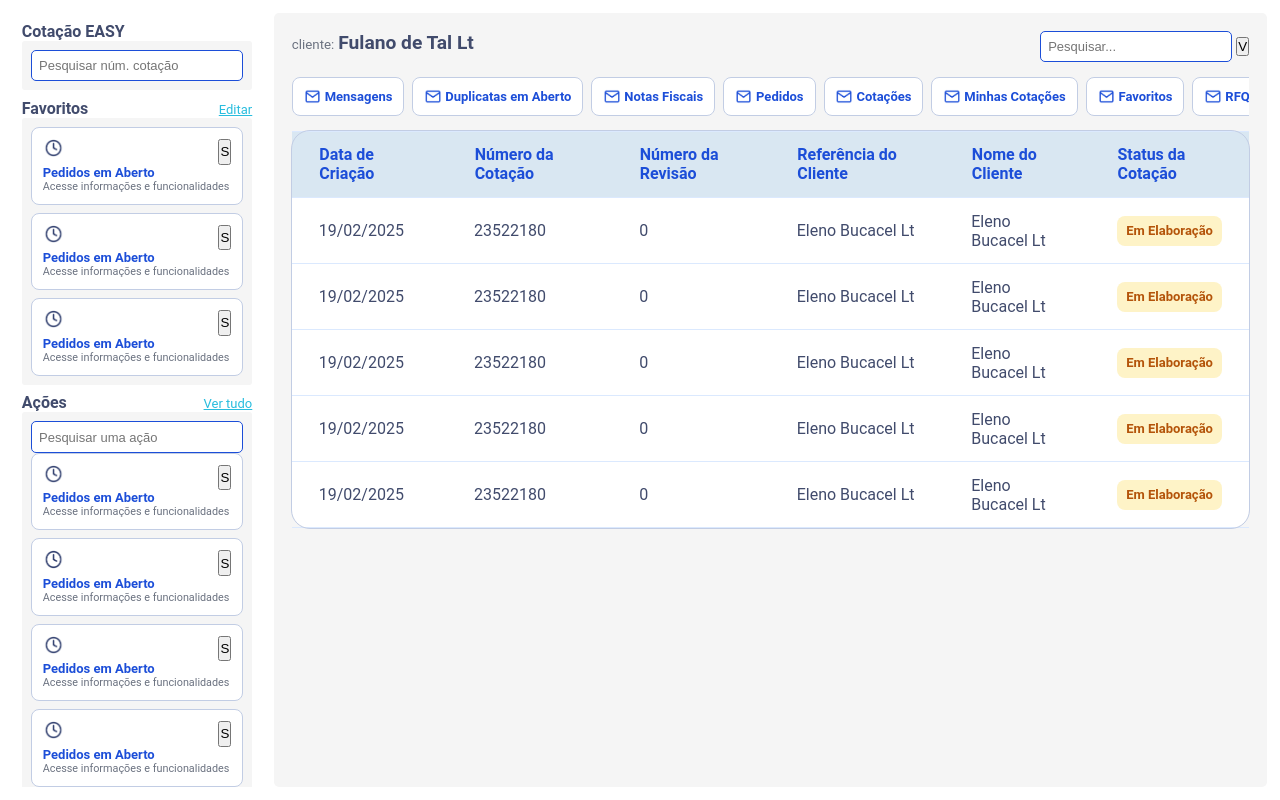
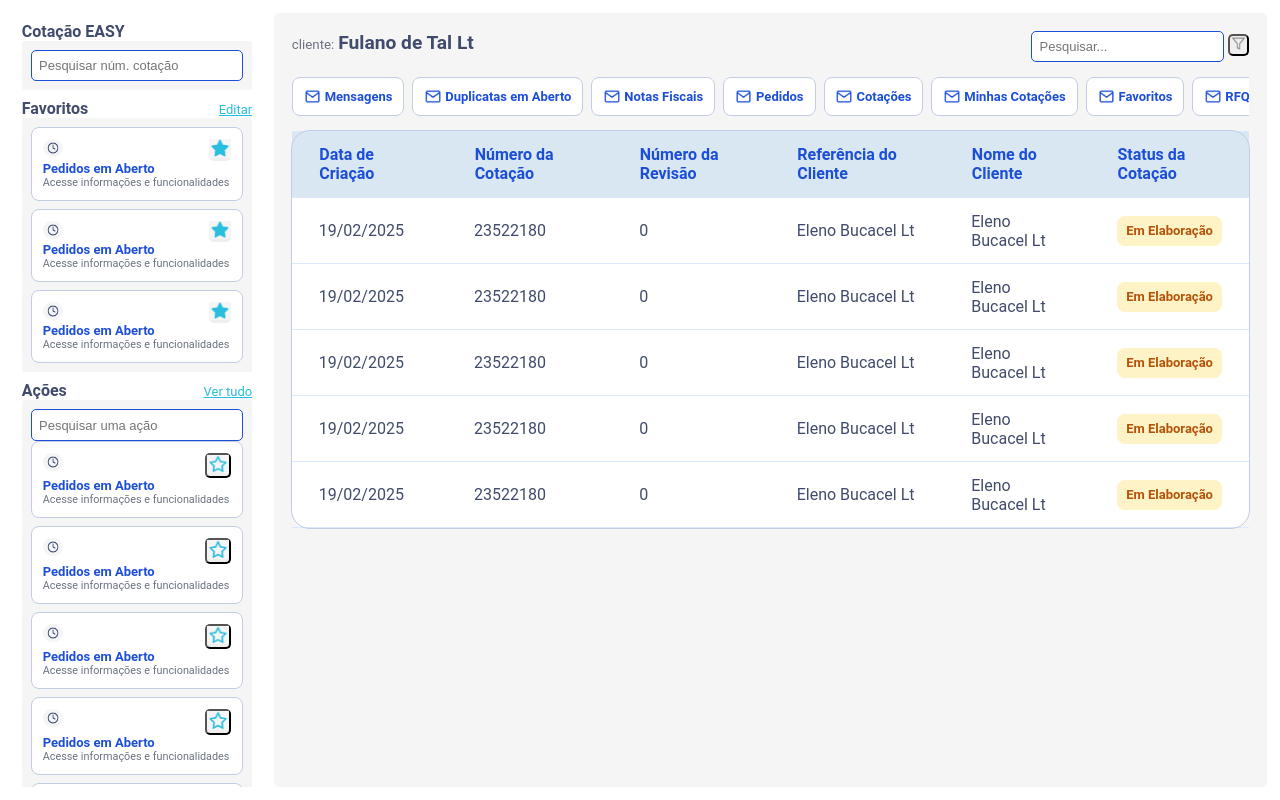
Before and after one commit to leticia-cs/cotacao-web, a plain HTML site: page index.html in a window 1280 px wide. Drawn offline with Linux system fonts and the light colour scheme.

Commit message:
added the rest of the icons and fixed some buttons.

```diff
--- a/index.html
+++ b/index.html
@@ -26,7 +26,9 @@
                 <div class="card-azul">
                     <div class="area-header">
                         <img class="icon" src="/icons/clock-ico.png">
-                        <button class="star-filled">S</button>
+                        <button class="action-button">
+                            <img class="icon" src="./icons/star-filled-ico.png">
+                        </button>
                     </div>
                     <p class="card-azul-ti">Pedidos em Aberto</p>
                     <p class="card-azul-de">Acesse informações e funcionalidades</p>
@@ -34,7 +36,9 @@
                 <div class="card-azul">
                     <div class="area-header">
                         <img class="icon" src="/icons/clock-ico.png">
-                        <button class="star-filled">S</button>
+                        <button class="action-button">
+                            <img class="icon" src="./icons/star-filled-ico.png">
+                        </button>
                     </div>
                     <p class="card-azul-ti">Pedidos em Aberto</p>
                     <p class="card-azul-de">Acesse informações e funcionalidades</p>
@@ -42,7 +46,9 @@
                 <div class="card-azul">
                     <div class="area-header">
                         <img class="icon" src="/icons/clock-ico.png">
-                        <button class="star-filled">S</button>
+                        <button class="action-button">
+                            <img class="icon" src="./icons/star-filled-ico.png">
+                        </button>
                     </div>
                     <p class="card-azul-ti">Pedidos em Aberto</p>
                     <p class="card-azul-de">Acesse informações e funcionalidades</p>
@@ -60,7 +66,9 @@
                     <div class="card-azul">
                         <div class="area-header">
                             <img class="icon" src="/icons/clock-ico.png">
-                            <button class="star-outline">S</button>
+                            <button class="star-outline">
+                                <img class="icon" src="/icons/star-outline-ico.png">
+                            </button>
                         </div>
                         <p class="card-azul-ti">Pedidos em Aberto</p>
                         <p class="card-azul-de">Acesse informações e funcionalidades</p>
@@ -68,7 +76,9 @@
                     <div class="card-azul">
                         <div class="area-header">
                             <img class="icon" src="/icons/clock-ico.png">
-                            <button class="star-outline">S</button>
+                            <button class="star-outline">
+                                <img class="icon" src="/icons/star-outline-ico.png">
+                            </button>
                         </div>
                         <p class="card-azul-ti">Pedidos em Aberto</p>
                         <p class="card-azul-de">Acesse informações e funcionalidades</p>
@@ -76,7 +86,9 @@
                     <div class="card-azul">
                         <div class="area-header">
                             <img class="icon" src="/icons/clock-ico.png">
-                            <button class="star-outline">S</button>
+                            <button class="star-outline">
+                                <img class="icon" src="/icons/star-outline-ico.png">
+                            </button>
                         </div>
                         <p class="card-azul-ti">Pedidos em Aberto</p>
                         <p class="card-azul-de">Acesse informações e funcionalidades</p>
@@ -84,7 +96,9 @@
                     <div class="card-azul">
                         <div class="area-header">
                             <img class="icon" src="/icons/clock-ico.png">
-                            <button class="star-outline">S</button>
+                            <button class="star-outline">
+                                <img class="icon" src="/icons/star-outline-ico.png">
+                            </button>
                         </div>
                         <p class="card-azul-ti">Pedidos em Aberto</p>
                         <p class="card-azul-de">Acesse informações e funcionalidades</p>
@@ -92,7 +106,9 @@
                     <div class="card-azul">
                         <div class="area-header">
                             <img class="icon" src="/icons/clock-ico.png">
-                            <button class="star-outline">S</button>
+                            <button class="star-outline">
+                                <img class="icon" src="/icons/star-outline-ico.png">
+                            </button>
                         </div>
                         <p class="card-azul-ti">Pedidos em Aberto</p>
                         <p class="card-azul-de">Acesse informações e funcionalidades</p>
@@ -108,7 +124,9 @@
             <p><span class="card-azul-de">cliente:</span> <span class="title">Fulano de Tal Lt</span></p>
             <div>
                 <input class="search" type="text" placeholder="Pesquisar...">
-                <button class="filter">V</button>
+                <button class="filter">
+                    <img class="icon" src="./icons/filter-ico.png">
+                </button>
             </div>
         </div>
         <div class="area-header card-azul-container">
--- a/style.css
+++ b/style.css
@@ -51,6 +51,16 @@ aside {
     width: 20%;
     overflow: scroll;
     padding: 1ch;
+}
+
+button {
+    background-color: none;
+    border-radius: 5px;
+    cursor: pointer;
+}
+
+button:hover {
+    background-color: var(--tableArea);
 }
 
 main {
@@ -113,6 +123,10 @@ td {
     min-width: fit-content;
 }
 
+.action-button {
+    border: none;
+}
+
 aside .search {
     width: 100%;
 }
@@ -145,12 +159,24 @@ aside .card-cinza {
 
 aside .icon {
     height: 2.5ch;
-    margin-bottom: 1ch;
+    background-color: var(--backgroundGray);
+    padding: 3px;
+    border-radius: 999px;
+}
+
+aside button .icon {
+    background-color: none;
+    padding: 0px;
+    border-radius: 0px;
 }
 
 main .icon {
     height: 2ch;
     margin-right: 0.5ch;
+}
+
+button img.icon {
+    margin: 0px;
 }
 
 .area-header .card-azul {
```
Also changed, not shown: icons/filter-ico.png (added), icons/star-outline-ico.png (added).
